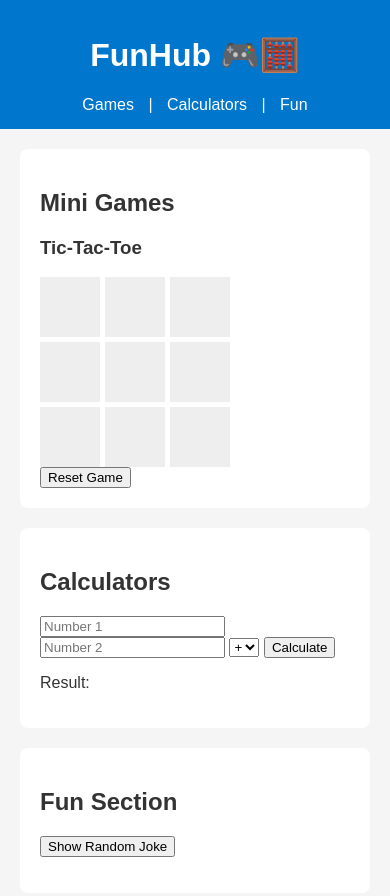
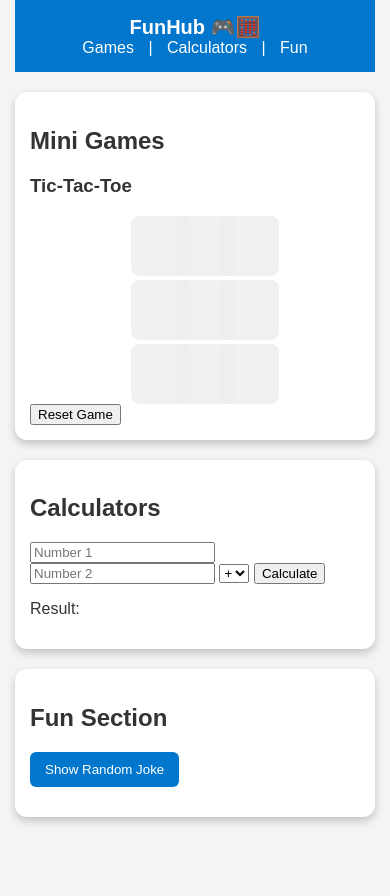
Before and after one commit to riiyansh-singh/FunHub, a plain HTML site: page index.html in a window 390 px wide. After the commit the page ends 844 px from the top, so only its background shows below. Drawn offline with Linux system fonts and the light colour scheme.

Commit message:
Update style.css

```diff
--- a/css/style.css
+++ b/css/style.css
@@ -1,35 +1,54 @@
+/* General Styles */
 body {
   font-family: Arial, sans-serif;
+  background: #f4f4f4;
+  color: #333;
   margin: 0;
-padding: 0;
-background: #f5f5f5;
-color: #333;
+  padding: 0 15px;
 }
 
 header {
+  text-align: center;
   background: #0077cc;
   color: white;
-padding: 15px;
-text-align: center;
+  padding: 15px 0;
 }
 
-header nav a {
+header h1 {
+  margin: 0;
+}
+
+nav a {
+  margin: 0 10px;
   color: white;
   text-decoration: none;
-margin: 0 10px;
 }
 
-section {
-padding: 20px;
-margin: 20px;
-background: white;
-border-radius: 8px;
+nav a:hover {
+  text-decoration: underline;
 }
 
+/* Sections & Cards */
+section {
+  background: white;
+  margin: 20px 0;
+  padding: 20px;
+  border-radius: 12px;
+  box-shadow: 0 4px 8px rgba(0,0,0,0.2);
+  transition: transform 0.3s, box-shadow 0.3s;
+}
+
+section:hover {
+  transform: translateY(-5px);
+  box-shadow: 0 8px 16px rgba(0,0,0,0.3);
+}
+
+/* Tic-Tac-Toe */
 .board {
   display: grid;
   grid-template-columns: repeat(3, 60px);
-grid-gap: 5px;
+  gap: 5px;
+  justify-content: center;
 }
 
 .cell {
@@ -37,8 +56,86 @@ width: 60px;
   height: 60px;
   background: #eee;
   display: flex;
+  align-items: center;
   justify-content: center;
-align-items: center;
-font-size: 24px;
+  font-size: 2rem;
   cursor: pointer;
+  transition: transform 0.2s, opacity 0.3s;
+  opacity: 0.8;
+  border-radius: 8px;
 }
+
+.cell:hover {
+  transform: scale(1.2);
+  opacity: 1;
+}
+
+.cell.filled {
+  animation: fadeIn 0.3s ease-in;
+}
+
+@keyframes fadeIn {
+  from {opacity: 0;}
+  to {opacity: 1;}
+}
+
+/* Calculator */
+#calc-display {
+  width: 100%;
+  padding: 10px;
+  font-size: 1.5rem;
+  margin-bottom: 10px;
+  text-align: right;
+}
+
+#calc-buttons button {
+  padding: 10px 15px;
+  margin: 3px;
+  font-size: 1rem;
+  cursor: pointer;
+  border-radius: 6px;
+  border: none;
+  transition: transform 0.2s, background 0.2s;
+}
+
+#calc-buttons button:hover {
+  background: #005fa3;
+  transform: scale(1.1);
+}
+
+/* Fun Section */
+#joke-display {
+  font-size: 1.2rem;
+  margin: 15px 0;
+}
+
+#joke-btn {
+  padding: 10px 15px;
+  border-radius: 6px;
+  background: #0077cc;
+  color: white;
+  border: none;
+  cursor: pointer;
+  transition: transform 0.2s, background 0.2s;
+}
+
+#joke-btn:hover {
+  background: #005fa3;
+  transform: scale(1.1);
+}
+
+/* Responsive */
+@media (max-width: 600px) {
+  .board {
+    grid-template-columns: repeat(3, 40px);
+    gap: 4px;
+  }
+
+  section {
+    padding: 15px;
+  }
+
+  header h1 {
+    font-size: 20px;
+  }
+}
```
Lines whose indentation alone changed are shown as unchanged.
